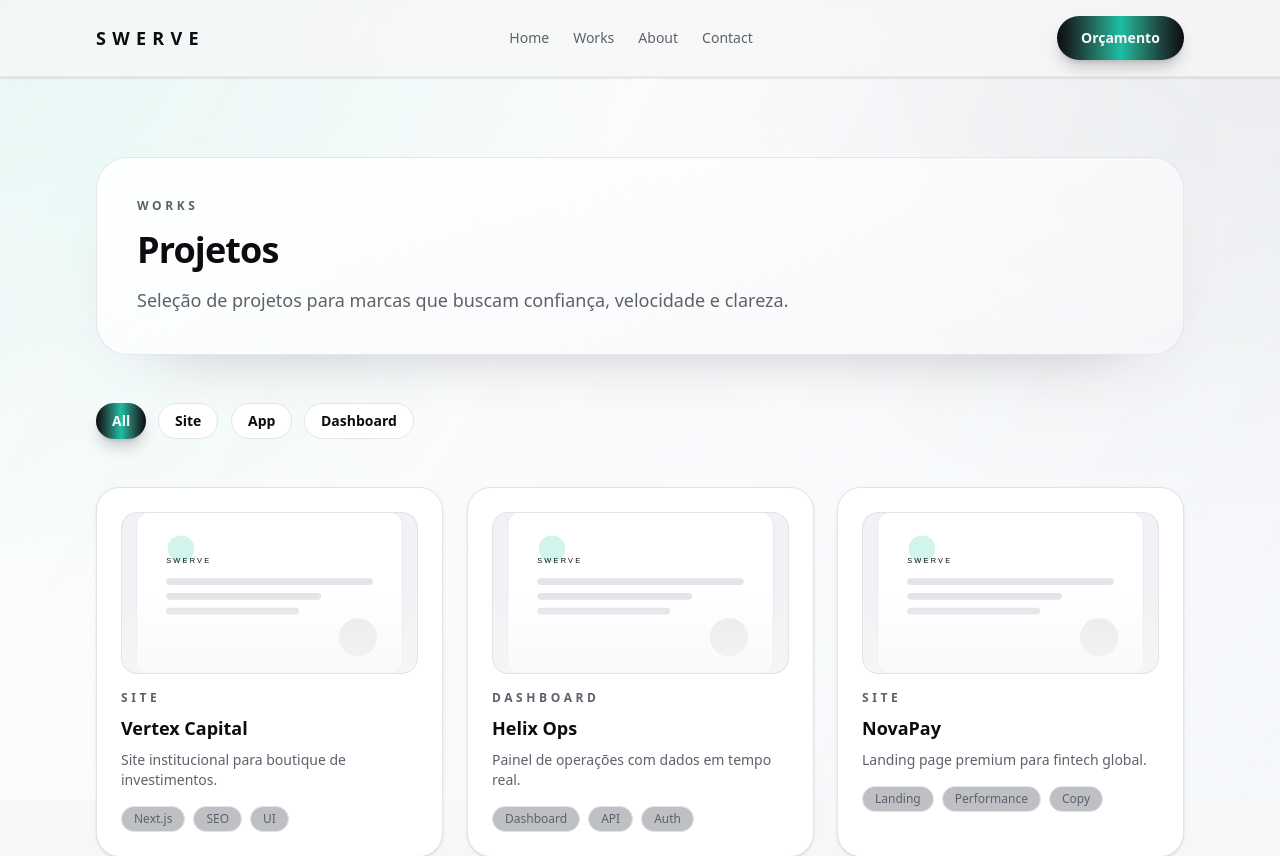
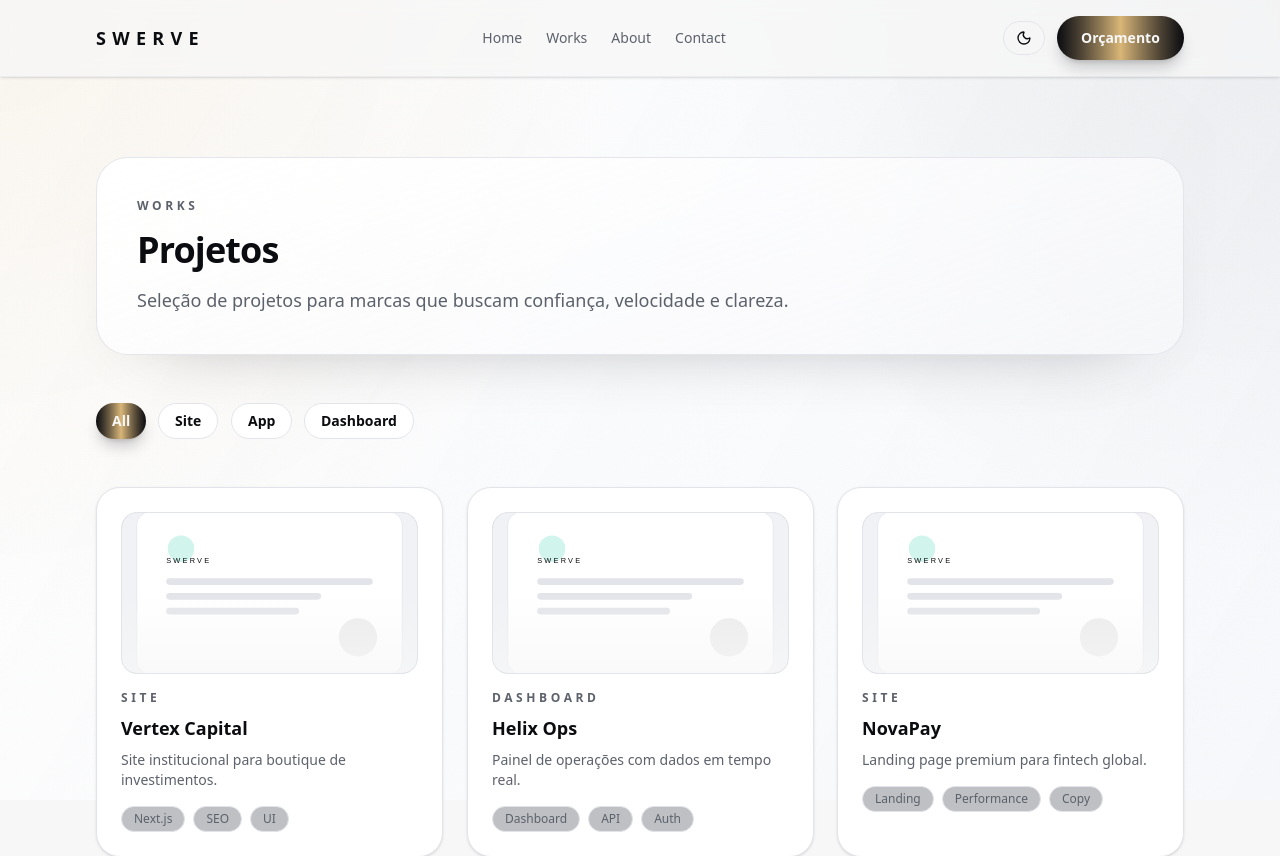
Before and after one commit to dev-dosreis/Swerve-Website, a Next.js app: page /works in a window 1280 px wide. Shown: the top 856 px of the page. Built offline with nearby package versions, Linux system fonts and the light colour scheme.

Commit message:
Align hero gradient with button and simplify toggle

```diff
--- a/src/app/globals.css
+++ b/src/app/globals.css
@@ -6,8 +6,20 @@
   --muted: #5c616b;
   --card: #ffffff;
   --border: #e2e4e9;
-  --accent: #1bbfa3;
+  --accent: #d9b678;
   --accent-foreground: #0b0c10;
+  --accent-soft: #f4ead7;
+}
+
+[data-theme="dark"] {
+  --background: #0b0c10;
+  --foreground: #f4f5f8;
+  --muted: #9aa0ab;
+  --card: #141821;
+  --border: #222836;
+  --accent: #e2c08a;
+  --accent-foreground: #0b0c10;
+  --accent-soft: #3a2f1c;
 }
 
 @theme inline {
@@ -28,6 +40,10 @@
 @layer base {
   * {
     border-color: var(--border);
+  }
+
+  html {
+    scroll-behavior: smooth;
   }
 
   body {
@@ -60,8 +76,8 @@
   }
 
   .card-hover:hover {
-    border-color: rgba(25, 198, 164, 0.35);
-    box-shadow: 0 24px 60px -40px rgba(11, 12, 16, 0.35);
+    border-color: rgba(217, 182, 120, 0.35);
+    box-shadow: 0 24px 60px -40px rgba(11, 12, 16, 0.4);
   }
 
   .glass-panel {
@@ -74,7 +90,12 @@
   }
 
   .text-gradient {
-    background: linear-gradient(120deg, #0b0c10 0%, #2aa88e 55%, #0b0c10 100%);
+    background: linear-gradient(
+      120deg,
+      var(--foreground) 0%,
+      var(--accent) 55%,
+      var(--foreground) 100%
+    );
     -webkit-background-clip: text;
     background-clip: text;
     color: transparent;
@@ -106,11 +127,25 @@ body::before {
   position: fixed;
   inset: 0;
   background:
-    radial-gradient(circle at top left, rgba(27, 191, 163, 0.1), transparent 42%),
+    radial-gradient(circle at top left, rgba(217, 182, 120, 0.12), transparent 42%),
     radial-gradient(circle at top right, rgba(19, 24, 35, 0.06), transparent 38%),
     linear-gradient(120deg, rgba(255, 255, 255, 0.86), rgba(245, 247, 250, 0.92));
   z-index: -2;
 }
+
+[data-theme="dark"] body::before {
+  background:
+    radial-gradient(circle at top left, rgba(226, 192, 138, 0.18), transparent 46%),
+    radial-gradient(circle at top right, rgba(24, 30, 42, 0.55), transparent 38%),
+    linear-gradient(120deg, rgba(9, 11, 16, 0.98), rgba(13, 16, 24, 0.92));
+}
+
+[data-theme="dark"] .section-surface {
+  background: linear-gradient(160deg, rgba(22, 27, 38, 0.95), rgba(14, 17, 25, 0.98));
+  border: 1px solid rgba(52, 63, 82, 0.7);
+  box-shadow: 0 30px 90px -65px rgba(4, 6, 10, 0.9);
+}
+
 
 body::after {
   content: "";
--- a/src/components/ambient-orbs.tsx
+++ b/src/components/ambient-orbs.tsx
@@ -16,17 +16,17 @@ export function AmbientOrbs({ className }: { className?: string }) {
       <motion.div
         className="absolute -left-24 top-12 h-64 w-64 rounded-full bg-accent/18 blur-[90px]"
         animate={{ y: [0, 20, 0], x: [0, 10, 0], opacity: [0.25, 0.45, 0.25] }}
-        transition={{ duration: 14, repeat: Infinity, ease: "easeInOut" }}
+        transition={{ duration: 20, repeat: Infinity, ease: "easeInOut" }}
       />
       <motion.div
         className="absolute right-0 top-0 h-72 w-72 rounded-full bg-foreground/10 blur-[100px]"
         animate={{ y: [0, 24, 0], x: [0, -12, 0], opacity: [0.2, 0.4, 0.2] }}
-        transition={{ duration: 16, repeat: Infinity, ease: "easeInOut" }}
+        transition={{ duration: 24, repeat: Infinity, ease: "easeInOut" }}
       />
       <motion.div
         className="absolute bottom-0 left-1/3 h-80 w-80 rounded-full bg-accent/08 blur-[140px]"
         animate={{ y: [0, -16, 0], opacity: [0.15, 0.35, 0.15] }}
-        transition={{ duration: 18, repeat: Infinity, ease: "easeInOut" }}
+        transition={{ duration: 26, repeat: Infinity, ease: "easeInOut" }}
       />
     </div>
   );
--- a/src/components/animated.tsx
+++ b/src/components/animated.tsx
@@ -16,7 +16,7 @@ export function FadeIn({
       initial={{ opacity: 0, y: 18, scale: 0.98, filter: "blur(6px)" }}
       whileInView={{ opacity: 1, y: 0, scale: 1, filter: "blur(0px)" }}
       viewport={{ once: true, amount: 0.3 }}
-      transition={{ duration: 0.7, ease: "easeOut" }}
+      transition={{ duration: 0.9, ease: "easeOut" }}
     >
       {children}
     </motion.div>
@@ -40,7 +40,7 @@ export function Stagger({
         hidden: { opacity: 0 },
         show: {
           opacity: 1,
-          transition: { staggerChildren: 0.12 },
+          transition: { staggerChildren: 0.18 },
         },
       }}
     >
@@ -60,11 +60,11 @@ export function StaggerItem({
     <motion.div
       className={cn(className)}
       variants={{
-        hidden: { opacity: 0, y: 14, scale: 0.98 },
-        show: { opacity: 1, y: 0, scale: 1, transition: { duration: 0.55 } },
+        hidden: { opacity: 0, y: 12, scale: 0.985 },
+        show: { opacity: 1, y: 0, scale: 1, transition: { duration: 0.75 } },
       }}
-      whileHover={{ y: -6 }}
-      transition={{ type: "spring", stiffness: 240, damping: 20 }}
+      whileHover={{ y: -4 }}
+      transition={{ type: "spring", stiffness: 180, damping: 24 }}
     >
       {children}
     </motion.div>
--- a/src/components/site-header.tsx
+++ b/src/components/site-header.tsx
@@ -7,6 +7,7 @@ import { useState } from "react";
 import { siteContent } from "@/content/site";
 import { cn } from "@/lib/utils";
 import { Button } from "@/components/ui/button";
+import { ThemeToggle } from "@/components/theme-toggle";
 
 export function SiteHeader() {
   const [open, setOpen] = useState(false);
@@ -31,7 +32,8 @@ export function SiteHeader() {
             </Link>
           ))}
         </nav>
-        <div className="hidden md:flex">
+        <div className="hidden items-center gap-3 md:flex">
+          <ThemeToggle />
           <Button asChild variant="accent">
             <Link href={siteContent.whatsapp.href}>{siteContent.whatsapp.label}</Link>
           </Button>
@@ -65,6 +67,7 @@ export function SiteHeader() {
               {item.label}
             </Link>
           ))}
+          <ThemeToggle className="w-full justify-center" />
           <Button asChild variant="accent" className="w-full">
             <Link href={siteContent.whatsapp.href}>{siteContent.whatsapp.label}</Link>
           </Button>
--- /dev/null
+++ b/src/components/theme-toggle.tsx
@@ -0,0 +1,48 @@
+"use client";
+
+import { Moon, Sun } from "lucide-react";
+import { useEffect, useState } from "react";
+
+import { cn } from "@/lib/utils";
+
+const THEME_KEY = "swerve-theme";
+
+function getPreferredTheme() {
+  if (typeof window === "undefined") return "light";
+  const stored = window.localStorage.getItem(THEME_KEY);
+  if (stored === "light" || stored === "dark") {
+    return stored;
+  }
+  return window.matchMedia("(prefers-color-scheme: dark)").matches ? "dark" : "light";
+}
+
+export function ThemeToggle({ className }: { className?: string }) {
+  const [theme, setTheme] = useState<"light" | "dark">("light");
+
+  useEffect(() => {
+    const preferred = getPreferredTheme();
+    setTheme(preferred);
+    document.documentElement.dataset.theme = preferred;
+  }, []);
+
+  const toggleTheme = () => {
+    const next = theme === "light" ? "dark" : "light";
+    setTheme(next);
+    document.documentElement.dataset.theme = next;
+    window.localStorage.setItem(THEME_KEY, next);
+  };
+
+  return (
+    <button
+      type="button"
+      onClick={toggleTheme}
+      className={cn(
+        "inline-flex items-center gap-2 rounded-full border border-border bg-background/80 px-3 py-2 text-xs font-semibold uppercase tracking-[0.3em] text-foreground transition hover:border-accent/60 hover:text-foreground",
+        className
+      )}
+      aria-label="Alternar tema"
+    >
+      {theme === "light" ? <Moon className="h-4 w-4" /> : <Sun className="h-4 w-4" />}
+    </button>
+  );
+}
```
